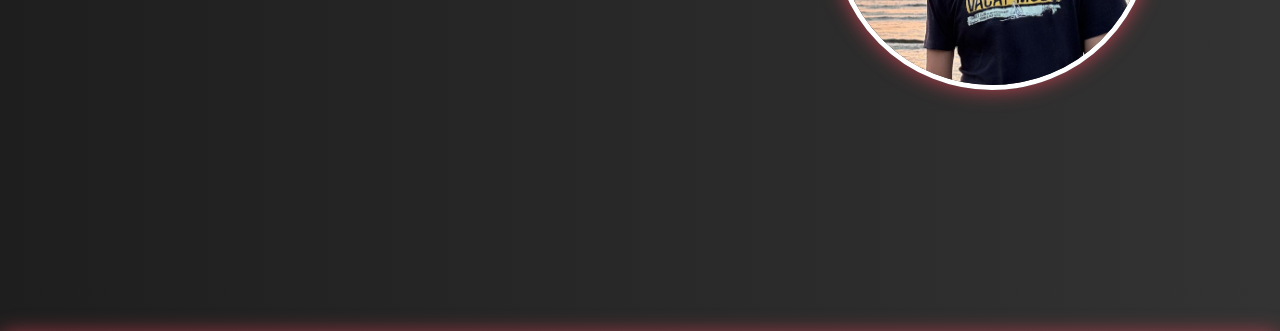
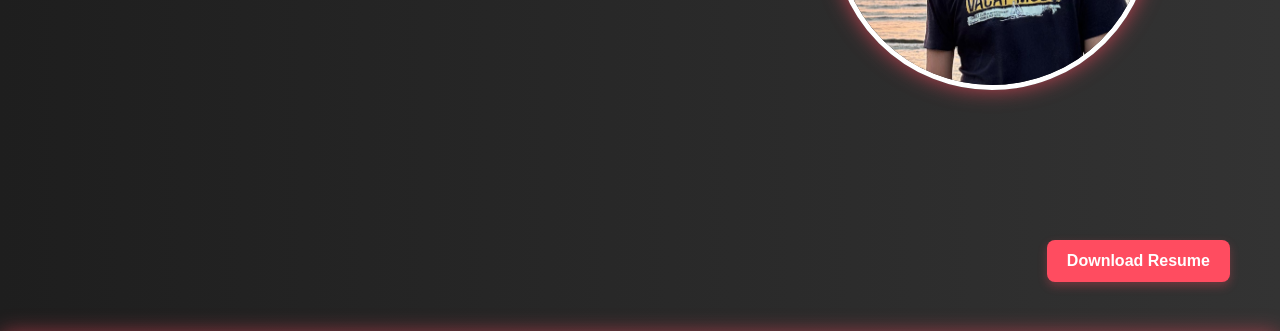
Before and after one commit to SarvagnaK/portfolio-website, a plain HTML site: page index.html in a window 1280 px wide. Shown: the part 468-799 px from the top of the page. Drawn offline with Linux system fonts and the light colour scheme.

Commit message:
Update index.html
resume download button added

```diff
--- a/index.html
+++ b/index.html
@@ -444,6 +444,29 @@
 }
 
 
+/* resume button */
+.resume-button {
+    position: absolute;
+    bottom: 50px;
+    right: 50px;
+}
+
+.resume-button a {
+    background: #ff4c60;
+    color: white;
+    padding: 12px 20px;
+    text-decoration: none;
+    font-weight: bold;
+    border-radius: 8px;
+    display: inline-block;
+    transition: 0.3s;
+    box-shadow: 0px 4px 10px rgba(255, 76, 96, 0.3);
+}
+
+.resume-button a:hover {
+    background: #e03e50;
+    transform: scale(1.05);
+}
 
 
 
@@ -486,10 +509,14 @@
       <div class="intro">
         <h1>Hey, I'm Sarvagna 👋</h1>
         <p>Frontend Developer | Problem Solver | Passionate Coder</p>
+
       </div>
       <div class="profile-pic">
         <img src="profile.jpg" alt="Profile Picture" />
       </div>
+      <div class="resume-button">
+        <a href="202103029_Sarvagna_Khatri.pdf" download>Download Resume</a>
+    </div>
     </div>
 
     <div id="about" class="section">
```
